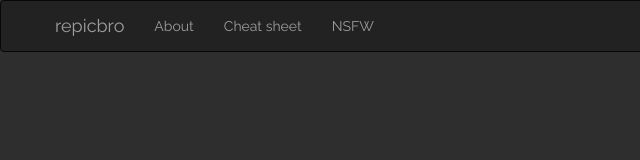
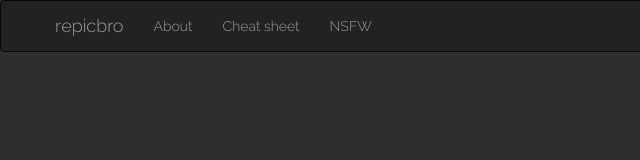
Before and after one commit to stinaq/repicbro.com, a website: page app/index.html in a window 1280 px wide. Shown: the full height of the page, 0-640 px from the left. Drawn offline with nearby package versions, Linux system fonts and the light colour scheme; some packages are replaced by stand-ins of ours; files that its build step writes are made by us from their sources.

Commit message:
Adds local font files again

```diff
--- a/app/styles/main.scss
+++ b/app/styles/main.scss
@@ -10,7 +10,12 @@ $text-color:                    #F2F2F2;
 //         FONTFACE
 // ======================================
 
-@import url(http://fonts.googleapis.com/css?family=Raleway);
+//@import url(http://fonts.googleapis.com/css?family=Raleway);
+
+@font-face {
+    font-family: 'Raleway-Light';
+    src: url('fonts/Raleway-Light.ttf#Raleway-Light');
+}
 
 
 // ======================================
@@ -23,7 +28,7 @@ body {
 
 }
 h1,h2,h3,h4,h5,h6,body,p{
-  font-family: 'Raleway', Helvetica, Arial, sans-serif;
+  font-family: 'Raleway-Light', Helvetica, Arial, sans-serif;
 }
 
 .container{
```
Also changed, not shown: app/views/start.html (+2 -0 lines).
